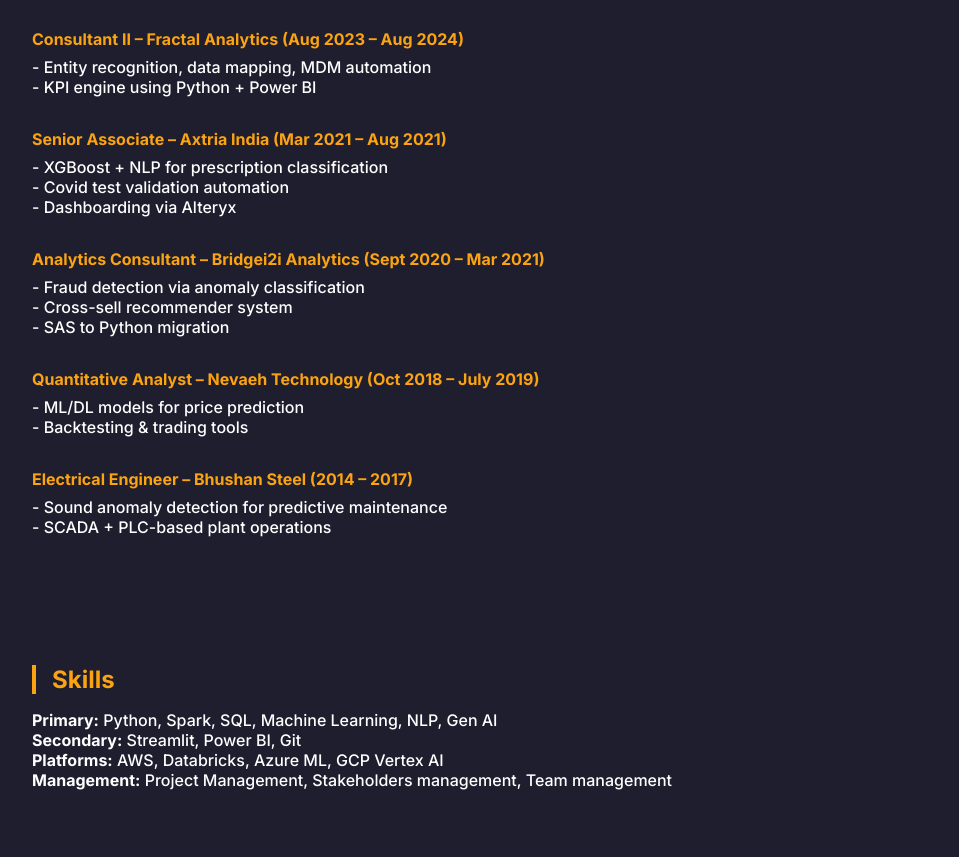
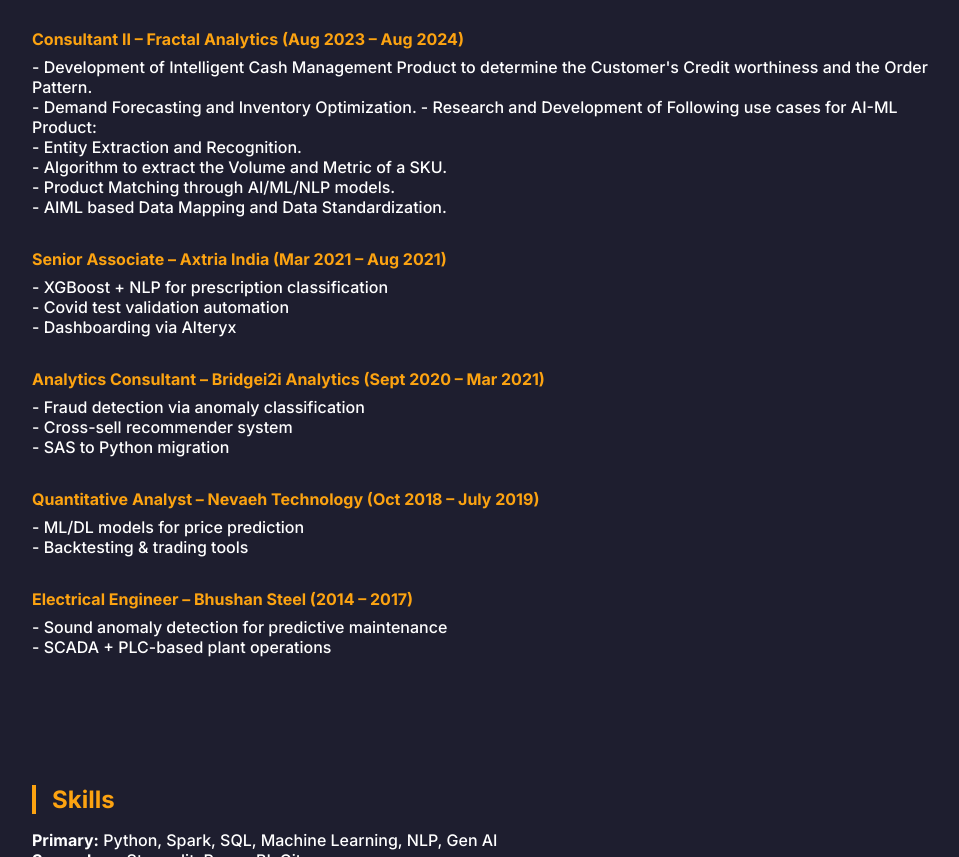
Before and after one commit to abhishek-03/abhishek-03.github.io, a plain HTML site: page index.html in a window 1280 px wide. Shown: the part 1354-2211 px from the top of the page, without its empty margins (152-1111 px from the left). Drawn offline with nearby package versions, Linux system fonts and the light colour scheme.

Commit message:
Fractal_Update_1

```diff
--- a/index.html
+++ b/index.html
@@ -208,8 +208,13 @@
           Consultant II – Fractal Analytics (Aug 2023 – Aug 2024)
         </div>
         <div style="margin-top: 0.5rem;">
-          - Entity recognition, data mapping, MDM automation<br>
-          - KPI engine using Python + Power BI
+          - Development of Intelligent Cash Management Product to determine the Customer's Credit worthiness and the Order Pattern.<br>
+          - Demand Forecasting and Inventory Optimization.
+          - Research and Development of Following use cases for AI-ML Product:<br>
+          - Entity Extraction and Recognition.<br>
+          - Algorithm to extract the Volume and Metric of a SKU.<br>
+          - Product Matching through AI/ML/NLP models.<br>
+          - AIML based Data Mapping and Data Standardization.
         </div>
       </li>
 
```
